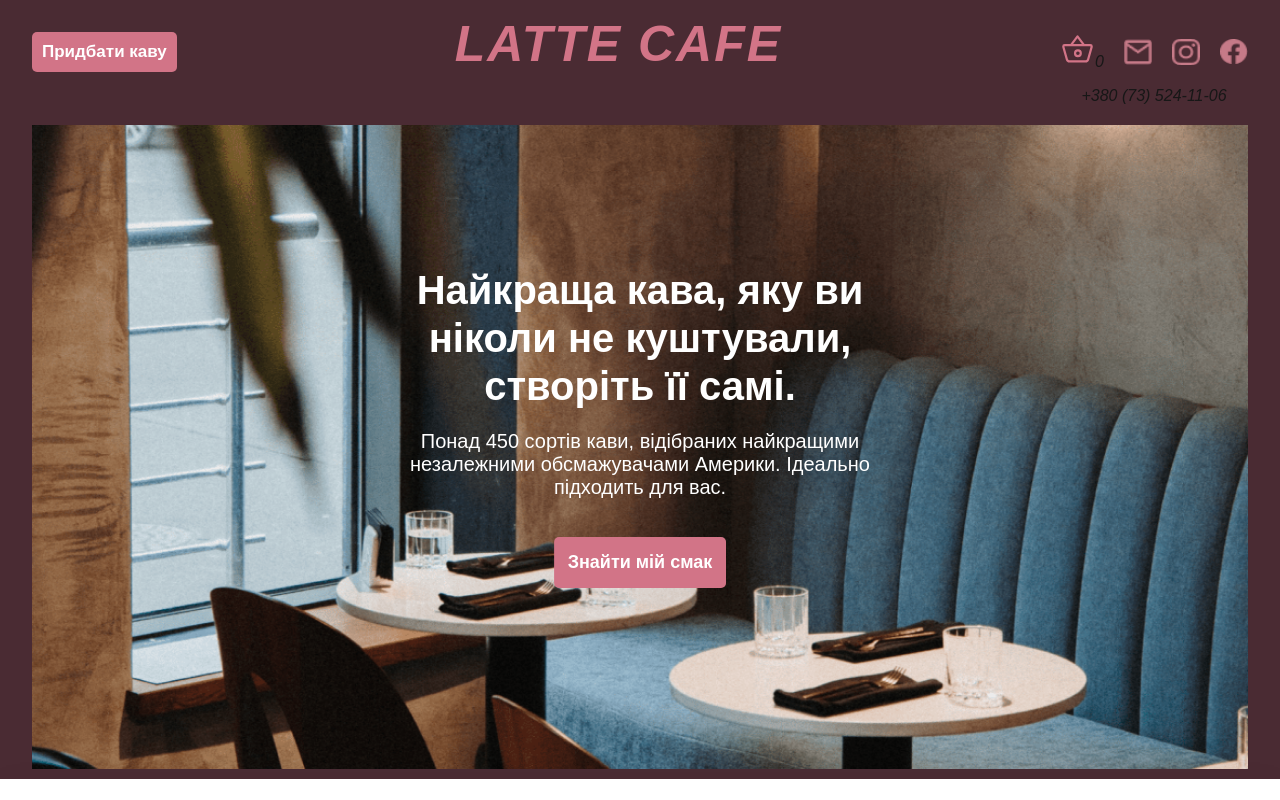
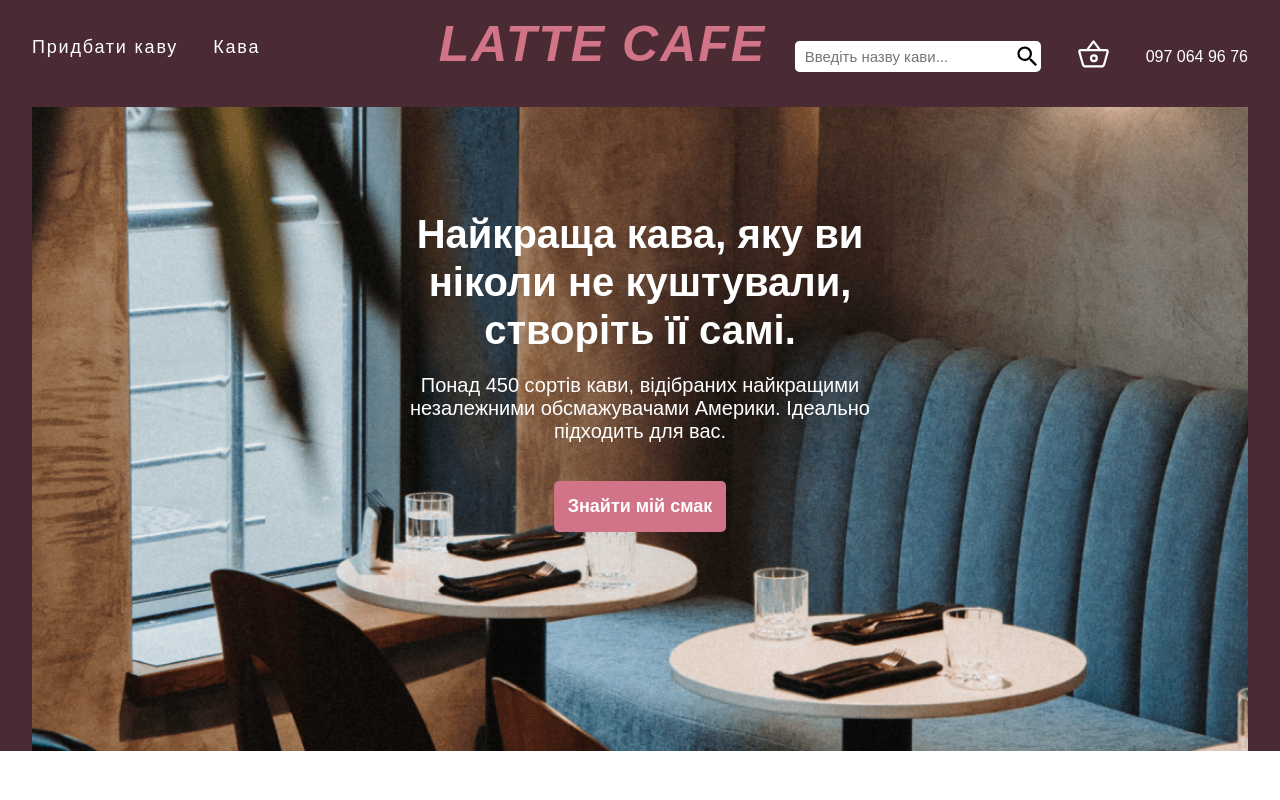
Before and after one commit to AndriyMykhailiyk/TodoCofePage, a Next.js app: page / in a window 1280 px wide. Shown: the top 800 px of the page. Built offline with nearby package versions, Linux system fonts and the light colour scheme; a web font is replaced by a local one.

Commit message:
New Fix Account

```diff
--- a/package.json
+++ b/package.json
@@ -13,7 +13,7 @@
     "@emotion/styled": "^11.13.0",
     "@mui/material": "^6.1.5",
     "gsap": "^3.12.5",
-    "next": "14.2.15",
+    "next": "^14.2.15",
     "react": "^18",
     "react-dom": "^18",
     "react-icons": "^5.3.0",
--- a/src/app/MainComponent/HeaderComponents/header/header.tsx
+++ b/src/app/MainComponent/HeaderComponents/header/header.tsx
@@ -1,15 +1,50 @@
 import "../../../page.module.css";
 import styles from "../../../page.module.css";
-import Mail from "../Vector.png";
-import Instagram from "../../../Svg/IMAGE (1).png";
-import Facebook from "../../../Svg/Vector (1).png";
-import Image from "next/image";
 import Link from "next/link";
-import Tooltip from "@mui/material/Tooltip";
 import { IoBasketOutline } from "react-icons/io5";
 import useCountCofe from "@/app/store/countCofe";
+import { useEffect, useState } from "react";
+import { CofeList } from "../../../(api)/CofeApi";
+import { StaticImageData } from "next/image";
+import { MdOutlineSearch } from "react-icons/md";
+import { Box, TextField } from "@mui/material";
+import Image from "next/image";
+
 const Header = () => {
   const countCofe = useCountCofe((state) => state.CountCofe);
+
+  useEffect(() => {
+    if (typeof window !== "undefined") {
+      localStorage.setItem("countCofe", countCofe.toString());
+    }
+  }, [countCofe]);
+  interface Coffee {
+    price: number;
+    type: string;
+    slug: string;
+    id: number;
+    name: string;
+    img: StaticImageData;
+    paste: string;
+  }
+
+
+
+  const [searchTerm, setSearchTerm] = useState(""); // Для зберігання введеного значення
+  const [filteredCoffees, setFilteredCoffees] = useState<Coffee[]>([]); // Для зберігання відфільтрованих назв
+
+  // Фільтруємо каву за введеним значенням
+  useEffect(() => {
+    if (searchTerm === "") {
+      setFilteredCoffees([]);
+    } else {
+      const filtered = CofeList.filter(coffee =>
+        coffee.name.toLowerCase().includes(searchTerm.toLowerCase())
+      );
+      setFilteredCoffees(filtered);
+    }
+  }, [searchTerm]);
+
 
   return (
     <>
@@ -19,7 +54,12 @@ const Header = () => {
             <ul className={styles.Ul}>
               <li className={styles.ByCofe}>
                 <Link href="/cofe" className={styles.ByCofe}>
-                  <button className={styles.ByCofeLink}>Придбати каву</button>
+                  <span className={styles.CofeaLink}>Придбати каву</span>
+                </Link>
+              </li>
+              <li className={styles.ByCofe}>
+                <Link href="/cofe" className={styles.ByCofe}>
+                  <span className={styles.CofeaLink}>Кава</span>
                 </Link>
               </li>
             </ul>
@@ -30,52 +70,42 @@ const Header = () => {
             </div>
           </Link>
           <div className={styles.SocBlock}>
+            <div className={styles.wrapperInput}>
+      <input
+        type="text"
+        placeholder="Введіть назву кави..."
+        className={styles.InputTextValue}
+        value={searchTerm}
+        onChange={(e) => setSearchTerm(e.target.value)} // Оновлюємо значення при введенні
+      />
+      <MdOutlineSearch size={27} fill="black"/>
+
+      </div>
+      {searchTerm  && filteredCoffees.length > 0 ? (
+      <ul className={styles.UlElCofe}>
+        {filteredCoffees.map((coffee, index) => (
+          <li key={index} className={styles.ElLiCofeSearch}>
+
+            <Image width={80} height={80} src={coffee.img} alt={""} className={styles.CofePhotoinInput}/>
+            <Link href={`/cofe/${coffee.id}`} style={{ fontStyle: "normal" }}>
+
+            <p className={styles.ElLiCofeSearchSet}>{coffee.name}</p>
+</Link>
+            </li>
+        ))}
+      </ul>
+      ): null}
+
+
             <nav>
               <ul className={styles.Ul}>
                 <Link href="/meaccount">
-                  <IoBasketOutline color="#d27487" size={35} />
-                  <span className="basketCount">{countCofe}</span>
+                  <IoBasketOutline color="white" size={35} />
                 </Link>
-
-                <li className={styles.ulLi}>
-                  <Tooltip title="Add" arrow>
-                    <Image
-                      src={Mail.src}
-                      className={styles.menuelsvg}
-                      alt=""
-                      width={28}
-                      height={26}
-                    />
-                  </Tooltip>
-                </li>
-
-                <li className={styles.ulLi}>
-                  <Tooltip title="Instagram" arrow>
-                    <Image
-                      src={Instagram.src}
-                      className={styles.menuelsvg}
-                      alt=""
-                      width={28}
-                      height={26}
-                    />
-                  </Tooltip>
-                </li>
-
-                <li className={styles.ulLi}>
-                  <Tooltip title="Facebook" arrow>
-                    <Image
-                      src={Facebook.src}
-                      className={styles.menuelsvg}
-                      alt=""
-                      width={28}
-                      height={26}
-                    />
-                  </Tooltip>
-                </li>
               </ul>
             </nav>
             <div className={styles.wrapperTel}>
-              <a href="tel:+6494461709">+380 (73) 524-11-06</a>
+              <p  className={styles.Tel}>097 064 96 76</p>
             </div>
           </div>
         </section>
--- a/src/app/MainComponent/footer/Footer.tsx
+++ b/src/app/MainComponent/footer/Footer.tsx
@@ -70,7 +70,7 @@ const Footer = () => {
               <ul className="wrapper-ul-fotter">
                 <li className="noCopiratingEl">
                   <a className="a-el" href="#LatteCafe">
-                    Latte Cafe 2024.
+                  © 2024 Інтернет-крамниця "Супер кава"
                   </a>
                 </li>
                 <li>
--- a/src/app/cofe/[id]/page.tsx
+++ b/src/app/cofe/[id]/page.tsx
@@ -197,6 +197,7 @@ const CoffeeDetail = () => {
               style={{
                 textDecoration: index < 2 ? "underline" : "none", // Перші два елементи підкреслені завжди
                 textDecorationColor: index < 2 ? "inherit" : "none", // Колір підкреслення
+                padding: 0,
                 textDecorationThickness: index < 2 ? "auto" : "none", // Товщина підкреслення
               }}
             >
@@ -374,6 +375,7 @@ const CoffeeDetail = () => {
         </div>
       </section>
       <Elcofe />
+      <div style={{paddingBottom: "6em"}}></div>
       <Footer />
       <Snackbar
         open={promoSnackbarOpen}
--- a/src/app/layout/ElCofeBlock/ElMenuCofe.css
+++ b/src/app/layout/ElCofeBlock/ElMenuCofe.css
@@ -38,7 +38,7 @@ div {
 }
 
 .wrapperPhotoMeCofe {
-  min-height: 347px;
+  min-height: 456px;
   padding: 1em;
   transition: transform 0.5s ease, opacity 0.5s ease;
 }
@@ -223,13 +223,18 @@ li {
 }
 
 .BtnGo {
-  padding: 7px 10px;
+  cursor: pointer;
+  border-radius: 5px;
+  border: transparent;
+  background-color: #ad8856;
+  padding: 10px 13px;
   font-size: 19px;
   margin: 0em 1em;
 }
 .active,
 .noactive {
-  padding: 0px 4px;
+
+  padding: 1px 4px;
   height: 40%;
 }
 .span {
@@ -242,3 +247,16 @@ li {
 .BuyCofe {
   cursor: pointer;
 }
+.wrapperBtn2
+
+{
+  padding-bottom:3px;
+
+  padding-top:7px;
+
+  padding-left:7px;
+  padding-right:7px;
+  border-radius: 20px;
+    background-color: #ffbb56;
+
+  }
--- a/src/app/page.module.css
+++ b/src/app/page.module.css
@@ -180,8 +180,9 @@ a.secondary {
   background-color: red;
 }
 .Ul {
+  align-items: center;
   font-style: normal;
-  gap: 20px;
+  gap: 35px;
   display: flex;
   list-style-type: none;
 }
@@ -226,7 +227,8 @@ a.secondary {
   font-weight: 400;
   font-size: 15px;
 }
-.Header {
+.Header {  padding-bottom: 1em;
+
   padding-top: 2em;
   justify-content: space-between;
   display: flex;
@@ -237,11 +239,12 @@ a.secondary {
 }
 
 .SocBlock {
-  flex-direction: column;
+  gap: 35px;
   display: flex;
   align-items: center;
 }
 .HeaderText {
+  padding-left: 150px;
   cursor: pointer;
   color: #d27487;
   line-height: 25px;
@@ -258,7 +261,7 @@ a.secondary {
   width: 100%;
 }
 
-.photowrapper {
+.photowrapper {display: contents;
   position: relative; /* Забезпечує, щоб текст був позиціонований відносно фото */
 }
 
@@ -306,3 +309,71 @@ a.secondary {
 .wrapperTel {
   padding-top: 1em;
 }
+.Tel {
+  color: white;
+}
+.CofeaLink {
+   font-weight: 400;
+  font-size: 18px;
+  letter-spacing: .1em;
+  color: white;
+  font-style: normal;
+  font-family: futura-lt-w01-book, futura-lt-w05-book, sans-serif;
+
+}
+
+.TextField {
+  height: 20px;
+}
+
+.InputTextValue {
+  padding: 5px 8px;
+  font-size: 15px;
+  border-radius: 5px;
+  border-color: transparent;
+}
+
+
+.wrapperInput {
+ border-radius: 5px;
+  background: white;
+  display: flex;
+  align-items: center;
+  padding: 0;
+}
+
+.UlElCofe {
+  width: 339px;
+  padding: 10px 8px;
+  background-color: white;
+  margin-top: 10px;
+  position: absolute;
+  top: 83px;
+  z-index: auto;
+}
+
+.ElLiCofeSearch {
+  display: flex;
+  align-items: center;
+  padding-bottom: 20px;
+}
+
+.ElLiCofeSearchSet {
+  color: rgb(92, 84, 84);
+  cursor: pointer;
+  list-style: normal;
+}
+
+
+
+.ElLiCofeSearchSet:hover {
+  color: rgb(0, 0, 0);
+  cursor: pointer;
+  text-decoration: underline;
+  list-style: normal;
+}
+.CofePhotoinInput {
+  cursor: pointer;
+  padding-left: 10px;
+  padding-right: 10px;
+}
--- a/src/app/page.tsx
+++ b/src/app/page.tsx
@@ -1,15 +1,16 @@
 "use client";
+import styles from "./page.module.css";
+import dynamic from 'next/dynamic';
+import { memo } from "react";
+const Main = memo(dynamic(() => import('./MainComponent/Main')));
+const AboutUs = memo(dynamic(() => import('./layout/AboutUs/AboutUs')));
+const Menu = memo(dynamic(() => import('./layout/MenuComponnets/Menu')));
+const PhotoComponent = memo(dynamic(() => import('./layout/PhotoComponents/PhotoComponent')));
+const Footer = memo(dynamic(() => import('./MainComponent/footer/Footer')));
+const Elcofe = memo(dynamic(() => import('./layout/ElCofeBlock/ElcofeBlock')));
 
-import styles from "./page.module.css";
-import Main from "./MainComponent/Main";
-import AboutUs from "./layout/AboutUs/AboutUs";
-import Menu from "./layout/MenuComponnets/Menu";
-import PhotoComponent from "./layout/PhotoComponents/PhotoComponent";
-import Footer from "./MainComponent/footer/Footer";
-import Elcofe from "./layout/ElCofeBlock/ElcofeBlock";
 export default function Home() {
   return (
-    <>
     <section className={styles.wrapper}>
       <Main />
       <AboutUs />
@@ -18,6 +19,5 @@ export default function Home() {
       <Elcofe />
       <Footer />
     </section>
-    </>
   );
 }
```
Also changed, not shown: src/app/layout/ElCofeBlock/ElcofeBlock.tsx (+40 -34 lines), src/app/meaccount/page.tsx (+36 -2 lines), src/app/MainComponent/HeaderComponents/downshift/downshift.tsx (added), 1 other file (tests, documents, lock files or other folders). Lines whose indentation alone changed are shown as unchanged.
